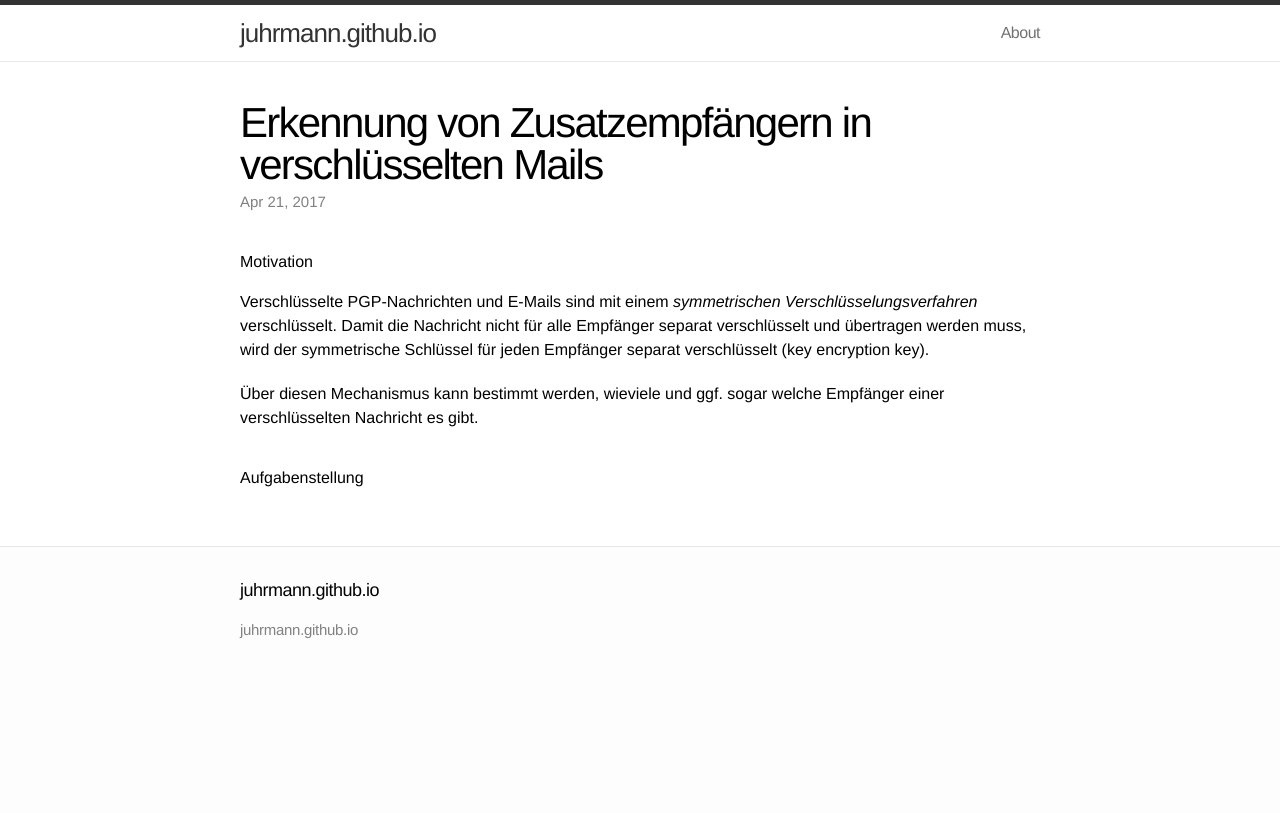
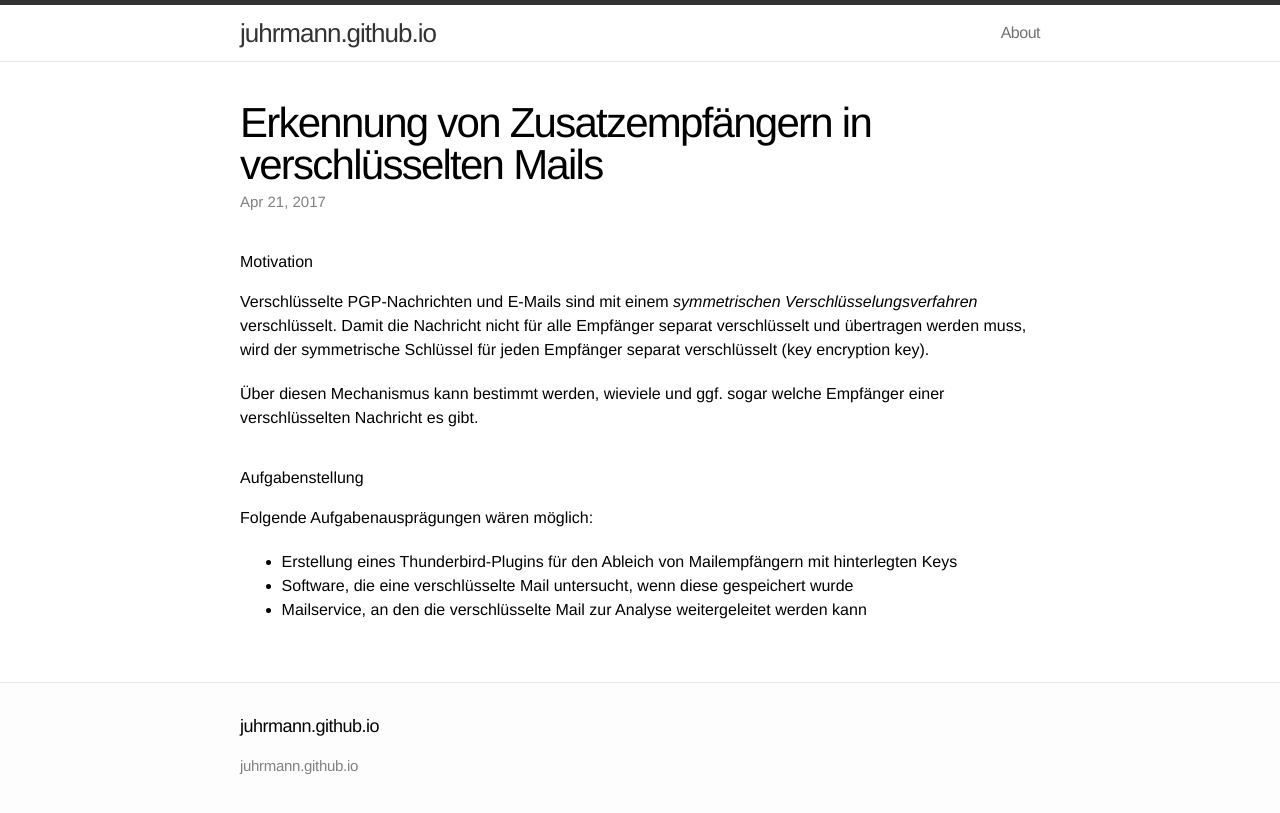
Before and after one commit to juhrmann/juhrmann.github.io, a Jekyll site: the page built from _posts/2017-04-19-bcc-erkennung-mails.markdown, in a window 1280 px wide. Shown: the top 813 px of the page. Built offline with Jekyll 4.4.1, drawn with Linux system fonts in a browser that asks for light colours.

Commit message:
Thema: BCC-Erkennung

```diff
--- a/_posts/2017-04-19-bcc-erkennung-mails.markdown
+++ b/_posts/2017-04-19-bcc-erkennung-mails.markdown
@@ -16,3 +16,8 @@ welche Empfänger einer verschlüsselten Nachricht es gibt.
 
 Aufgabenstellung
 ================
+Folgende Aufgabenausprägungen wären möglich:
+
+ * Erstellung eines Thunderbird-Plugins für den Ableich von Mailempfängern mit hinterlegten Keys
+ * Software, die eine verschlüsselte Mail untersucht, wenn diese gespeichert wurde
+ * Mailservice, an den die verschlüsselte Mail zur Analyse weitergeleitet werden kann
```
